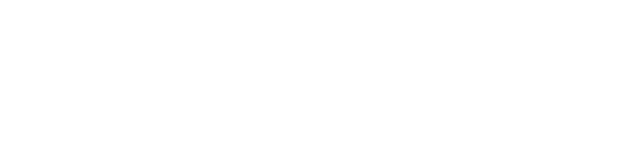
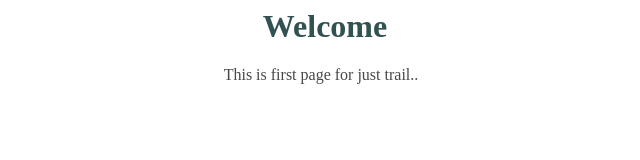
Before and after one commit to gauravkhuperkar/AjaxParctise, a website: page index.html in a window 1280 px wide. Shown: the whole page, without its empty margins (319-959 px from the left). Drawn offline with Linux system fonts and the light colour scheme.

Commit message:
modify index.html file and wrote basic css for it

```diff
--- /dev/null
+++ b/index.css
@@ -0,0 +1,14 @@
+body {
+	background-color: #efefefl;
+	color: #474747;
+}
+
+h1 {
+	margin-left: inherit;
+	text-align: center;
+	color: #325252
+}
+
+p {
+	text-align: center;
+}
--- a/index.html
+++ b/index.html
@@ -1,8 +1,12 @@
 <html>
 <head>
-	<title></title>
+	<title>First page</title>
+	<link rel="stylesheet" type="text/css" href="/index.css">
 </head>
 <body>
-
+		<h1>Welcome</h1>
+		<p>This is first page for just trail..</p>
+	<div>
+	</div>
 </body>
 </html>
```
